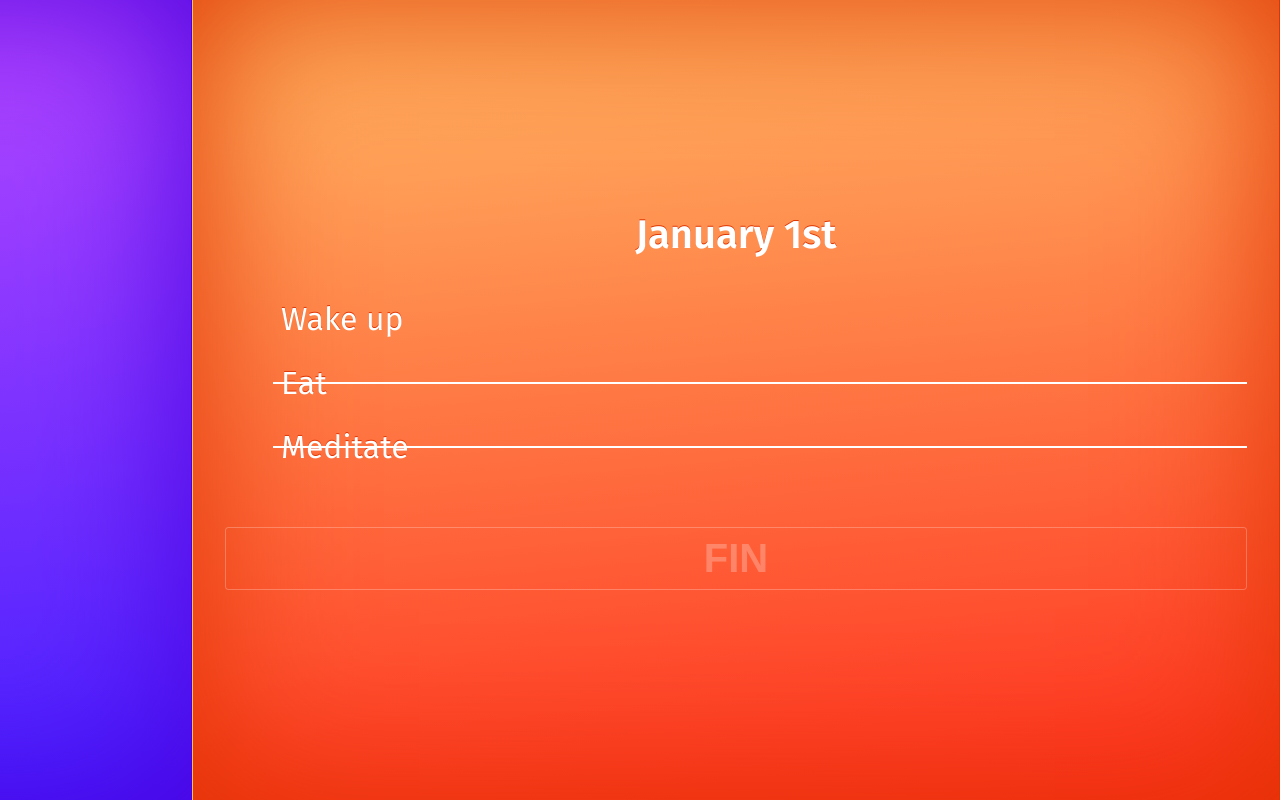
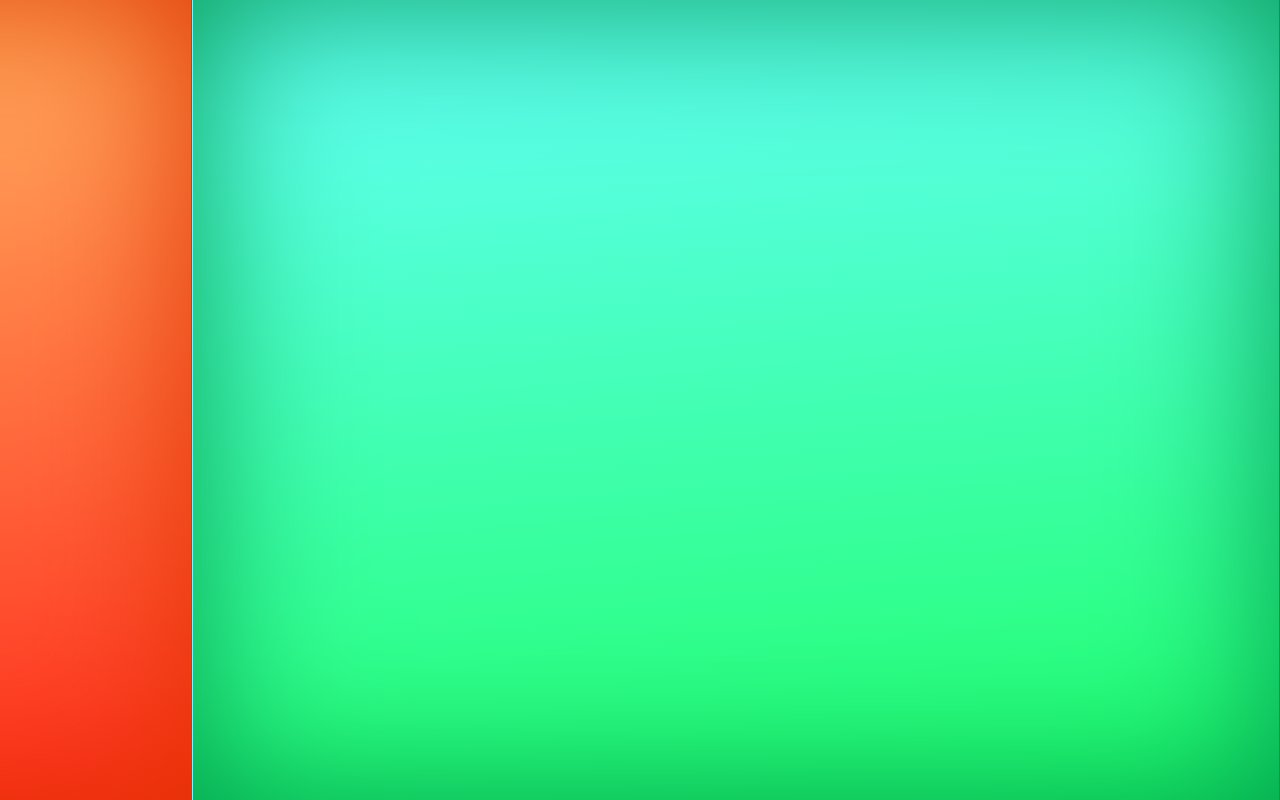
Before and after one commit to abattenb/finir, a Vue app: page /#/ in a window 1280 px wide. Both pictures are taken after a click on the button "FIN". Built offline with nearby package versions, Linux system fonts and the light colour scheme.

Commit message:
Add giftReward animation

```diff
--- a/src/assets/styles/styles.scss
+++ b/src/assets/styles/styles.scss
@@ -15,8 +15,8 @@ body {
   margin: 0;
 }
 
+a,
 button,
-.button,
-a {
+.button {
   cursor: pointer;
 }
--- a/src/components/Day.vue
+++ b/src/components/Day.vue
@@ -64,6 +64,11 @@ export default {
   border-right: .1rem solid var(--theme-dark);
   background: linear-gradient(-185deg, var(--theme-high), var(--theme-low));
 
+  > div {
+    overflow-y: auto;
+    padding-top: 3rem;
+    padding-bottom: 3rem;
+  }
 
   & .icon {
     font-size: 7rem;
--- a/src/components/Timeline.vue
+++ b/src/components/Timeline.vue
@@ -20,8 +20,10 @@
         </button>
       </div>
     </div> -->
-    <today :thisDay="timeline[0]" :list="list"/>
-    <day v-for="day in notToday" :key="day.day" :thisDay="day" />
+
+    <!-- tomorrow? -->
+    <today :thisDay="timeline[0]" :timeline="timeline" :list="list" :rewards="rewards" />
+    <day :thisDay="day" v-for="day in notToday" :key="day.day" />
   </div>
 </template>
 
@@ -40,8 +42,10 @@ export default {
   data() {
     return {
       list: [
-        { name: 'Wake up', done: false },
-        { name: 'Eat', done: true },
+        { name: 'Wake up', done: true },
+        { name: 'Eat breakfast', done: true },
+        { name: 'Ping friend', done: true },
+        { name: 'Read', done: true },
         { name: 'Meditate', done: true },
       ],
       themes: [
@@ -120,6 +124,11 @@ export default {
       ],
       timeline: [
         {
+          day: '2018-01-02T08:00:00.000Z',
+          theme: 'seadrink',
+          reward: '',
+        },
+        {
           day: '2018-01-01T08:00:00.000Z',
           theme: 'genepersimmons',
           reward: '',
--- a/src/components/Today.vue
+++ b/src/components/Today.vue
@@ -1,11 +1,11 @@
 <template>
-  <div class="day today" :class="theme">
+  <div class="day today" :class="[theme, {dayDone: this.thisDay.reward}]">
     <div>
       <div>{{formatDate}}</div>
       <div class="list">
         <div
           v-for="(thing, index) in currentList"
-          :key="thing.name"
+          :key="index"
           class="thing"
           :class="{complete: thing.done}"
           @click="toggleDone(index, thing)">
@@ -18,9 +18,12 @@
           </div>
         </div>
       </div>
-      <button class="fin" :class="[canFinish ? 'enabled' : 'disabled']">
+      <button class="fin" :class="[canFinish ? 'enabled' : 'disabled']" @click="giftReward">
         FIN
       </button>
+    </div>
+    <div v-if="this.thisDay.reward" class="icon">
+      <i class="fal" :class="thisDay.reward" />
     </div>
   </div>
 </template>
@@ -35,6 +38,8 @@ export default {
   extends: day,
   props: [
     'list',
+    'rewards',
+    'timeline',
   ],
   data() {
     return {
@@ -43,7 +48,6 @@ export default {
   },
   created() {
     this.currentList = JSON.parse(JSON.stringify(this.list));
-    // console.log(this.currentList);
   },
   computed: {
     canFinish() {
@@ -54,14 +58,93 @@ export default {
     toggleDone(index, thing) {
       this.currentList[index].done = !this.currentList[index].done;
     },
+    giftReward() {
+      // this.timeline.push({
+      //     day: '2018-01-03T08:00:00.000Z',
+      //     theme: 'spiltblues',
+      //     reward: '',
+      //   });
+      this.thisDay.reward = this.rewards[Math.floor(Math.random() * this.rewards.length)];
+    },
   },
 };
 </script>
 <style lang="scss" scoped>
 
 .today {
-  // box-shadow: -.25rem 0 1.5rem 0 #444;
   z-index: 1;
+  position: relative;
+  text-shadow: 0 .075rem 0rem var(--theme-dark);
+  transition: .2s all ease-out;
+
+  &:after {
+    content: '';
+    display: block;
+    position: absolute;
+    top: 0;
+    bottom: 0;
+    left: 0;
+    right: 0;
+    z-index: 0;
+    user-select: none;
+    touch-action: none;
+    pointer-events: none;
+    box-shadow: -.25rem 0 1.5rem 0 #444;
+  }
+
+  & > div {
+    position: absolute;
+    width: 100%;
+  }
+
+  // Triggers when day is complete
+  &.dayDone {
+    & > div {
+      animation: 1.5s listFade .25s forwards cubic-bezier(0,.5,.35,.75);
+
+      @keyframes listFade {
+        0% {
+          opacity: 1;
+          transform: translateY(0rem);
+        }
+        100% {
+          opacity: 0;
+          transform: translateY(-2rem);
+        }
+        100% {
+          user-select: none;
+          touch-action: none;
+          pointer-events: none;
+          z-index: -1;
+        }
+      }
+    }
+
+    // Shadow disappears
+    &:after {
+      box-shadow: none;
+      transition: 2s all ease-out;
+    }
+
+    // Icon fades in after delay
+    .icon {
+      position: absolute;
+      width: 100%;
+      opacity: 0;
+      animation: 2.5s iconFade 2s forwards cubic-bezier(0,.5,.35,.75);
+    }
+
+    @keyframes iconFade {
+      from {
+        opacity: 0;
+        transform: translateY(3rem) scale(1);
+      }
+      to {
+        opacity: 1;
+        transform: translateY(0rem) scale(1.05);
+      }
+    }
+  }
 
   .list {
     font-size: 2rem;
@@ -75,12 +158,10 @@ export default {
       cursor: pointer;
       border-top: .1rem solid transparent;
       border-bottom: .1rem solid transparent;
+      -webkit-tap-highlight-color: rgba(0, 0, 0, .05);
+      text-shadow: 0 .075rem 0rem var(--theme-dark);
       transition: .2s all ease-out;
 
-      &:hover,
-      &:focus,
-      &:active {
-      }
 
       &:before {
         content: '';
@@ -95,6 +176,7 @@ export default {
       }
 
       &.complete {
+        text-shadow: 0 -.075rem 0rem var(--theme-dark);
 
         &:before {
           content: '';
@@ -137,6 +219,9 @@ export default {
     margin: 0 2rem;
     border: .1rem solid var(--theme-low);
     border-radius: .2rem;
+    user-select: none;
+    pointer-events: none;
+
 
     &:hover,
     &:focus,
@@ -150,6 +235,7 @@ export default {
       border: .1rem solid var(--theme-text);
       transform: translateY(-.05rem);
       box-shadow: 0 .25rem .5rem var(--theme-dark), 0 -.25rem .5rem var(--theme-high);
+      pointer-events: auto;
       transition: .1s all ease-in;
     }
 
@@ -171,4 +257,8 @@ export default {
   }
 }
 
+.day .icon {
+  font-size: 7rem;
+}
+
 </style>
```
Also changed, not shown: 1 other file (tests, documents, lock files or other folders).
